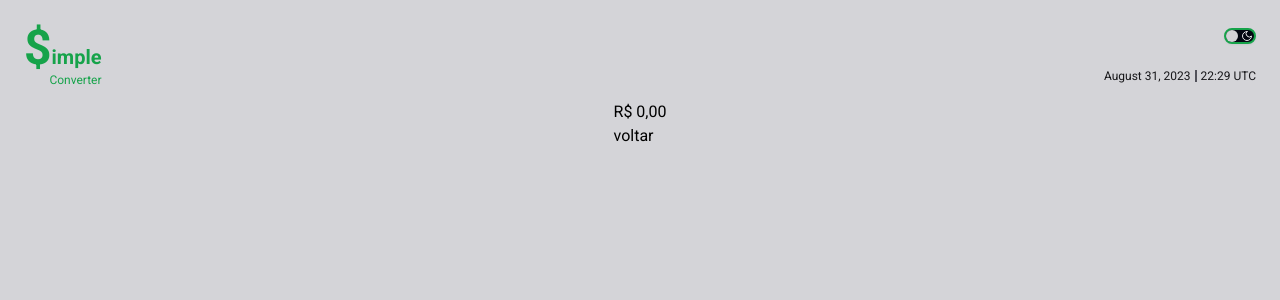
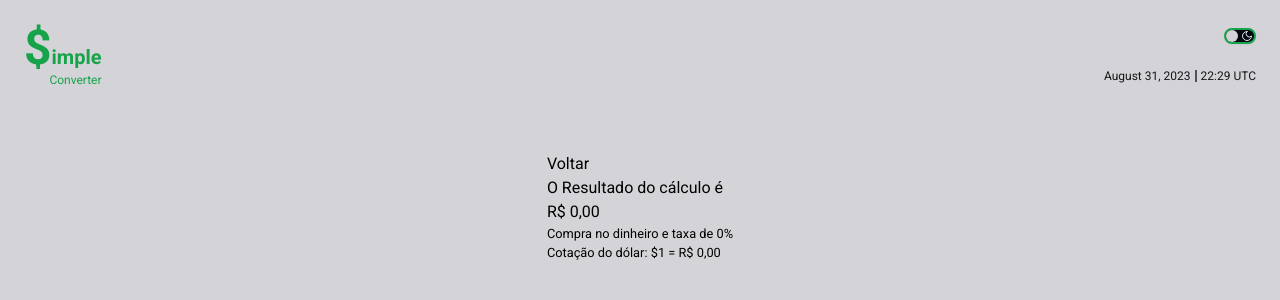
Before and after one commit to Jessica-Garcia/simple-dollar-to-real-converter, a React (Vite) app: page /result in a window 1280 px wide. Shown: the top 300 px of the page. Built offline with nearby package versions, Linux system fonts and the light colour scheme.

Commit message:
Bring data on the result page

```diff
--- a/src/pages/Result.tsx
+++ b/src/pages/Result.tsx
@@ -3,12 +3,22 @@ import { useNavigate } from 'react-router-dom'
 import { priceFormatter } from '../utils/formatter'
 
 export const Result = () => {
-  const { result } = useCurrentConversion()
+  const { result, dollarQuotation, type, stateTax } = useCurrentConversion()
   const navigate = useNavigate()
   return (
-    <main className="">
-      <h1>{priceFormatter.format(result)}</h1>
-      <button onClick={() => navigate('/')}>voltar</button>
+    <main className="flex-col mt-[3.25rem]">
+      <button onClick={() => navigate('/')}>Voltar</button>
+      <p>O Resultado do cálculo é</p>
+      <div>{priceFormatter.format(result)}</div>
+      <div className="flex flex-col">
+        <small>
+          Compra no {type === 'money' ? 'dinheiro' : 'cartão'} e taxa de{' '}
+          {stateTax}%
+        </small>
+        <small>
+          Cotação do dólar: $1 = {priceFormatter.format(dollarQuotation)}{' '}
+        </small>
+      </div>
     </main>
   )
 }
--- a/src/store/slices/conversionResult.ts
+++ b/src/store/slices/conversionResult.ts
@@ -12,12 +12,18 @@ export interface ConversionState {
   result: number
   IOFCache: number
   IOFCreditCard: number
+  dollarQuotation: number
+  stateTax: number
+  type: 'money' | 'card'
 }
 
 const initialState: ConversionState = {
   result: 0,
   IOFCache: 0.011,
-  IOFCreditCard: 0.0538
+  IOFCreditCard: 0.0538,
+  dollarQuotation: 0,
+  stateTax: 0,
+  type: 'money'
 }
 
 export const conversionResultSlice = createSlice({
@@ -35,10 +41,14 @@ export const conversionResultSlice = createSlice({
         state.result =
           (dollarQuantity + stateTaxValue) * (dollarQuotation + IOFCacheValue)
       } else {
+        state.type = 'card'
         state.result =
           (dollarQuantity + stateTaxValue + IOFCreditCardValue) *
           dollarQuotation
       }
+
+      state.stateTax = stateTax
+      state.dollarQuotation = dollarQuotation
     }
   }
 })
```
